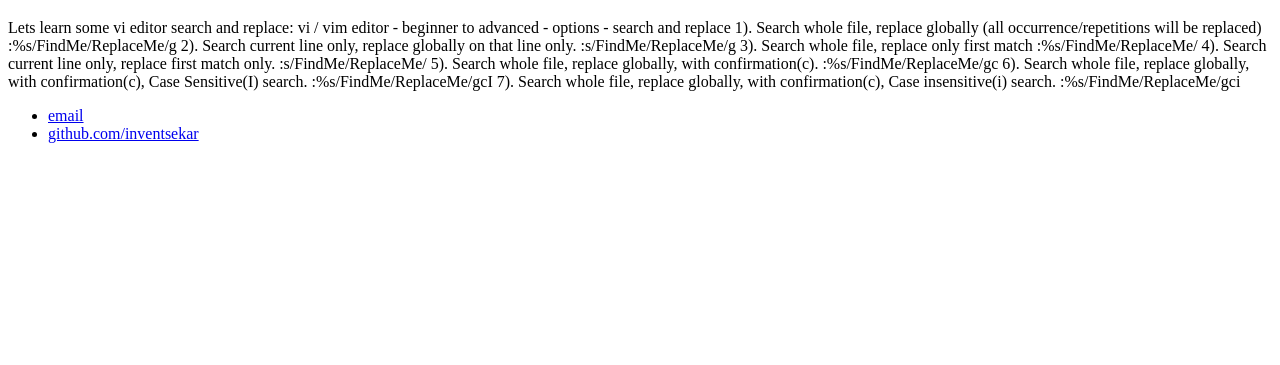
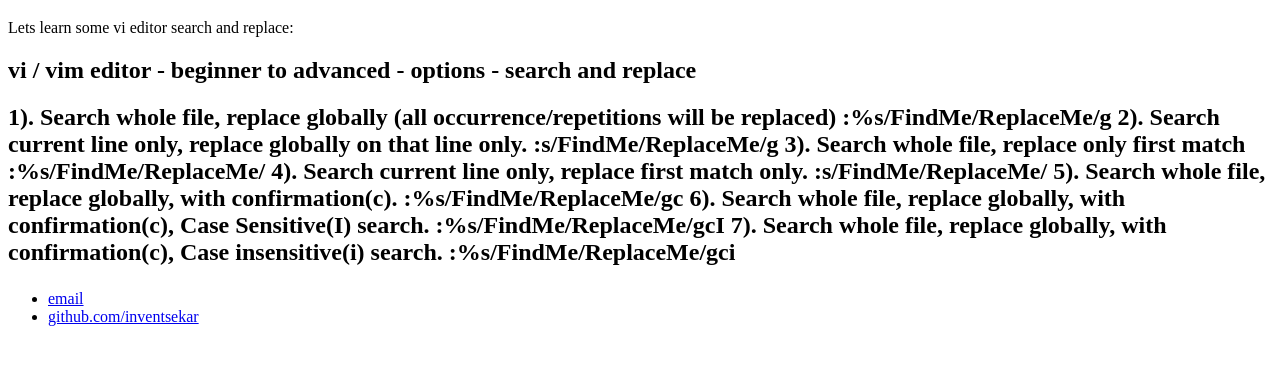
Before and after one commit to inventsekar/inventsekar.github.io, a plain HTML site: page index.html in a window 1280 px wide. Shown: the part 149-514 px from the top of the page. Drawn offline with Linux system fonts and the light colour scheme.

Commit message:
Update index.html

```diff
--- a/index.html
+++ b/index.html
@@ -17,7 +17,7 @@
         		<h1>Hi there, I'm Sekar Sundaram!</h1>
 				<p>Lets learn some vi editor search and replace:
 
-			vi / vim editor - beginner to advanced - options - search and replace
+			<h2> vi / vim editor - beginner to advanced - options - search and replace <h2>
 
 1). Search whole file, replace globally (all occurrence/repetitions will be replaced)
 
```
